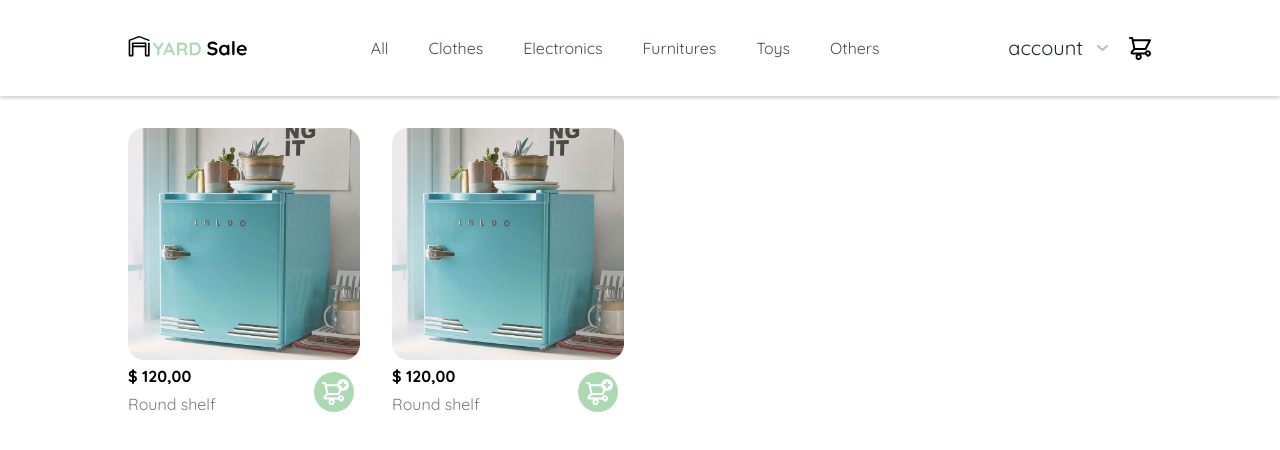
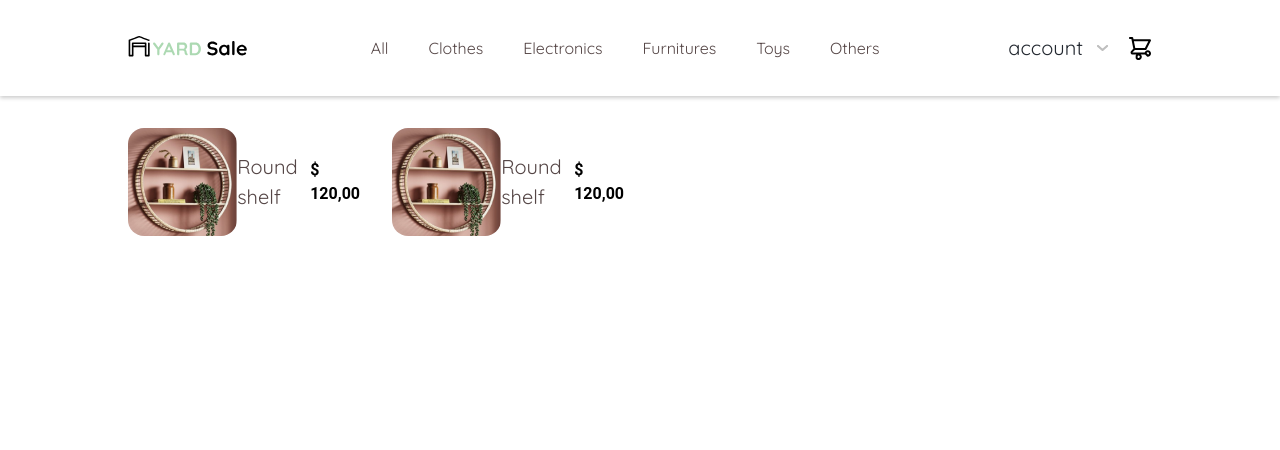
Before and after one commit to AgustinStringa/react-shop, a React app: page / in a window 1280 px wide. Shown: the top 450 px of the page. Built offline with nearby package versions, Linux system fonts and the light colour scheme.

Commit message:
some content and styles to order page

```diff
--- a/src/components/App.jsx
+++ b/src/components/App.jsx
@@ -7,6 +7,7 @@ import PasswordRecovery from "../pages/PasswordRecovery/PasswordRecovery";
 import NotFound from "../pages/404/NotFound";
 import Home from "../pages/Home/Home";
 import Account from "../pages/Account/Account";
+import Order from "../pages/Order/Order";
 import { createBrowserRouter, RouterProvider } from "react-router-dom";
 const router = createBrowserRouter([
   {
@@ -30,6 +31,10 @@ const router = createBrowserRouter([
     element: <Account />,
   },
   {
+    path: "/order",
+    element: <Order />,
+  },
+  {
     path: "*",
     element: <NotFound />,
   },
--- a/src/components/App.scss
+++ b/src/components/App.scss
@@ -41,7 +41,8 @@ ul {
 .container-signup,
 .container-login,
 .container-password-recovery,
-.account-container {
+.account-container,
+.order-container {
   max-width: 375px;
   margin: 2rem auto;
   height: 100vh;
--- /dev/null
+++ b/src/components/OrderItem/OrderItem.jsx
@@ -0,0 +1,19 @@
+import React from "react";
+import ImgProd from "../../assets/images/prod_round_shelf.png";
+const ProductItem = () => {
+  return (
+    <div className="order-item">
+      <figure>
+        <img src={ImgProd} alt="product" />
+      </figure>
+      <div>
+        <p className="product-name">Round shelf</p>
+      </div>
+      <div>
+        <p className="product-price">$ 120,00</p>
+      </div>
+    </div>
+  );
+};
+
+export default ProductItem;
--- /dev/null
+++ b/src/containers/OrderList.jsx
@@ -0,0 +1,11 @@
+import React from "react";
+import OrderItem from "../components/OrderItem/OrderItem";
+const OrderList = () => {
+  return (
+    <div className="order-list">
+      <OrderItem />
+    </div>
+  );
+};
+
+export default OrderList;
--- a/src/containers/ProductList.jsx
+++ b/src/containers/ProductList.jsx
@@ -1,5 +1,5 @@
 import React from "react";
-import ProductItem from "../components/ProductItem/ProductItem";
+import ProductItem from "../components/OrderItem/OrderItem";
 const ProductList = () => {
   return (
     <>
--- /dev/null
+++ b/src/pages/Order/Order.css
@@ -0,0 +1,41 @@
+.resume {
+  border-radius: 8px;
+  background-color: var(--text-input-field);
+  padding: 12px 16px;
+  display: flex;
+  justify-content: space-between;
+  align-items: center;
+  margin: 24px auto;
+}
+.resume p {
+  margin: 0;
+}
+.resume .date {
+  font-weight: 700;
+  margin-bottom: 4px;
+  font-size: var(--font-bg);
+}
+
+.resume .count-articles,
+.order-item .product-name {
+  font-size: var(--font-md);
+  color: var(--very-light-pink);
+}
+.resume .final-price,
+.order-item .product-price {
+  font-weight: 700;
+  font-family: "Roboto";
+}
+
+.order-item {
+  display: flex;
+  align-items: center;
+  justify-content: space-between;
+  margin-bottom: 36px;
+}
+.order-item figure {
+  margin: 0;
+}
+.order-item img {
+  border-radius: 16px;
+}
--- /dev/null
+++ b/src/pages/Order/Order.jsx
@@ -0,0 +1,25 @@
+import React from "react";
+import Layout from "../../components/Layout/Layout";
+import OrderList from "../../containers/OrderList";
+import "./Order.css";
+const Order = () => {
+  return (
+    <Layout>
+      <div className="order-container">
+        <h1 className="main-title">My order</h1>
+        <div className="resume">
+          <div>
+            <p className="date">04.25.2021</p>
+            <p className="count-articles">6 articles</p>
+          </div>
+          <div>
+            <p className="final-price">$ 560.00</p>
+          </div>
+        </div>
+        <OrderList />
+      </div>
+    </Layout>
+  );
+};
+
+export default Order;
```
